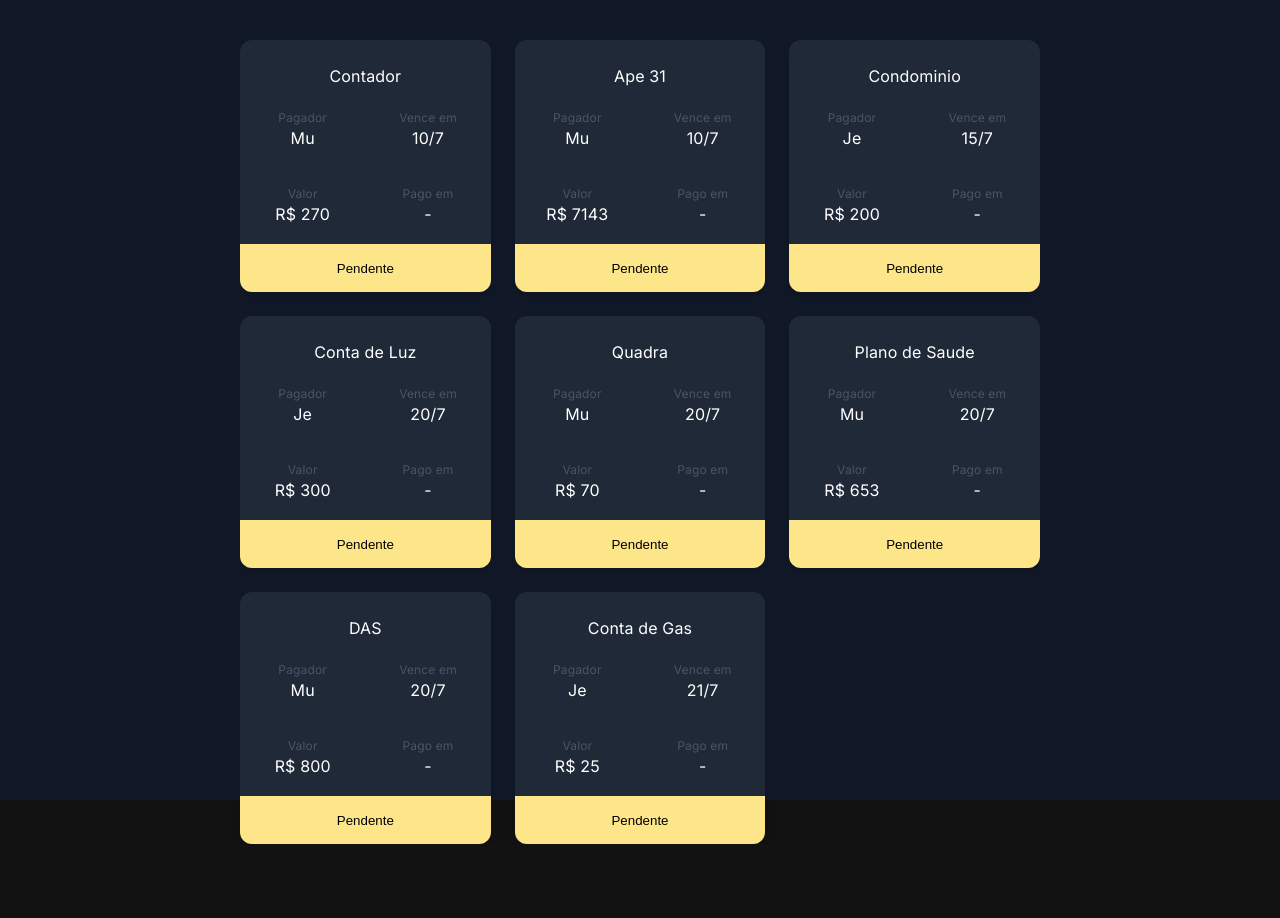
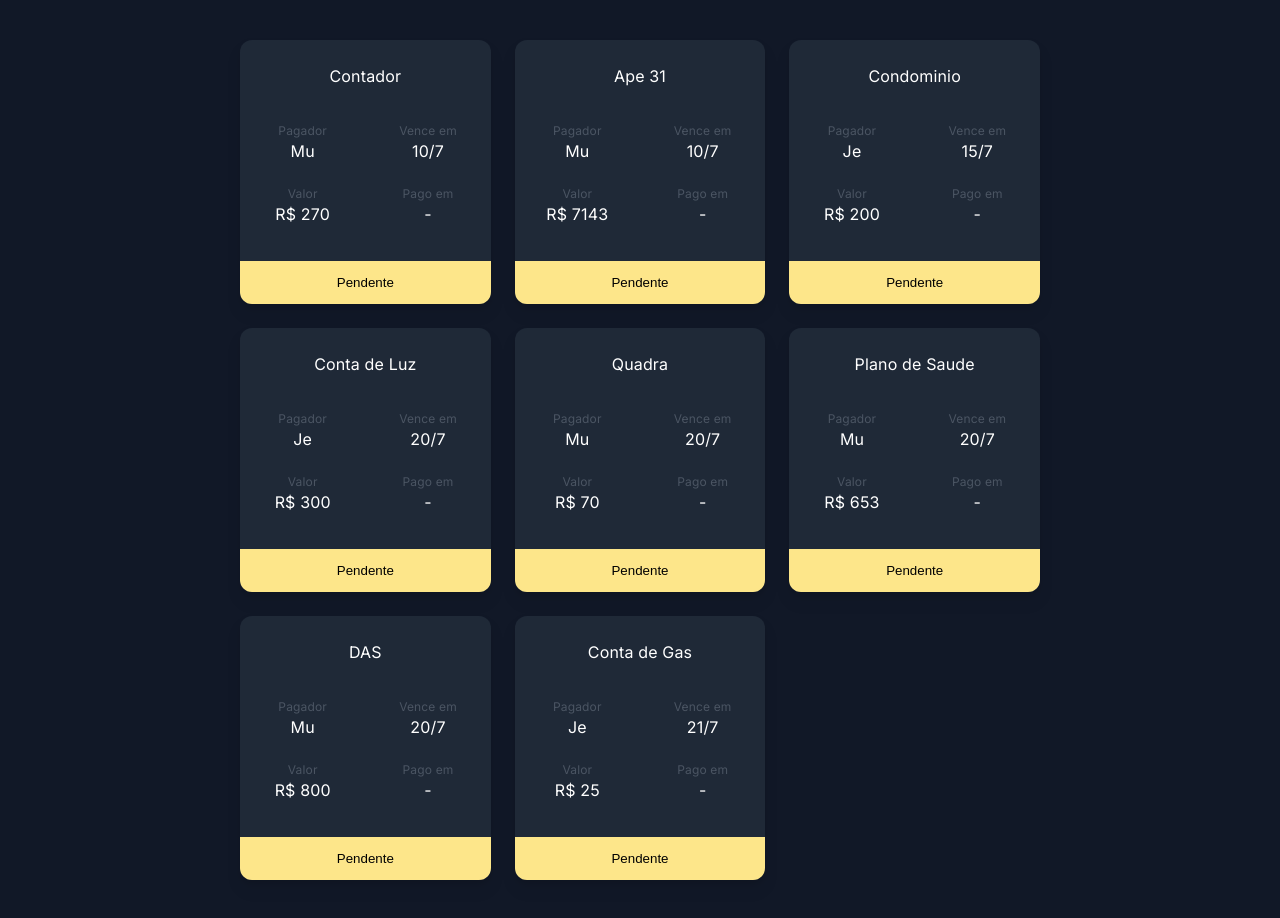
Before and after one commit to muromeo1/bills, a Next.js app: page / in a window 1280 px wide. Before the commit the page ends 844 px from the top, so only its background shows below. Built offline with nearby package versions, Linux system fonts and the light colour scheme.

Commit message:
changes on grid and positions

```diff
--- a/src/app/atoms/Card.tsx
+++ b/src/app/atoms/Card.tsx
@@ -22,7 +22,7 @@ const Header = ({ children }: CardProps) => {
 
 const Body = ({ children }: CardProps) => {
   return (
-    <div className="h-[19vh] mb-12 w-full grid grid-cols-2 text-center items-center">
+    <div className="h-full my-5 w-full grid grid-cols-2 text-center items-center">
       {children}
     </div>
   );
--- a/src/app/atoms/Grid.tsx
+++ b/src/app/atoms/Grid.tsx
@@ -9,7 +9,7 @@ const Grid = ({ children, className }: GridProps) => {
   return (
     <div
       className={cn(
-        "lg:h-screen h-full 2xl:px-[40vh] lg:px-[30vh]",
+        "2xl:h-screen h-full 2xl:px-[40vh] lg:px-[30vh]",
         "md:px-[20vh] p-10 grid xl:grid-cols-3 ",
         "grid-cols-1 gap-6",
         className
--- a/src/app/molecules/PayBillButton.tsx
+++ b/src/app/molecules/PayBillButton.tsx
@@ -38,8 +38,8 @@ const PayBillButton = ({ bill, fetchData }: PayBillButtonProps) => {
     <button
       onClick={() => onClick(bill.id, !paid)}
       className={cn(
-        "w-full h-12 bottom-0 cursor-pointer",
-        "absolute rounded-b-xl border-0",
+        "w-full h-[11vh] bottom-0 cursor-pointer",
+        "rounded-b-xl border-0",
         color
       )}
     >
```
